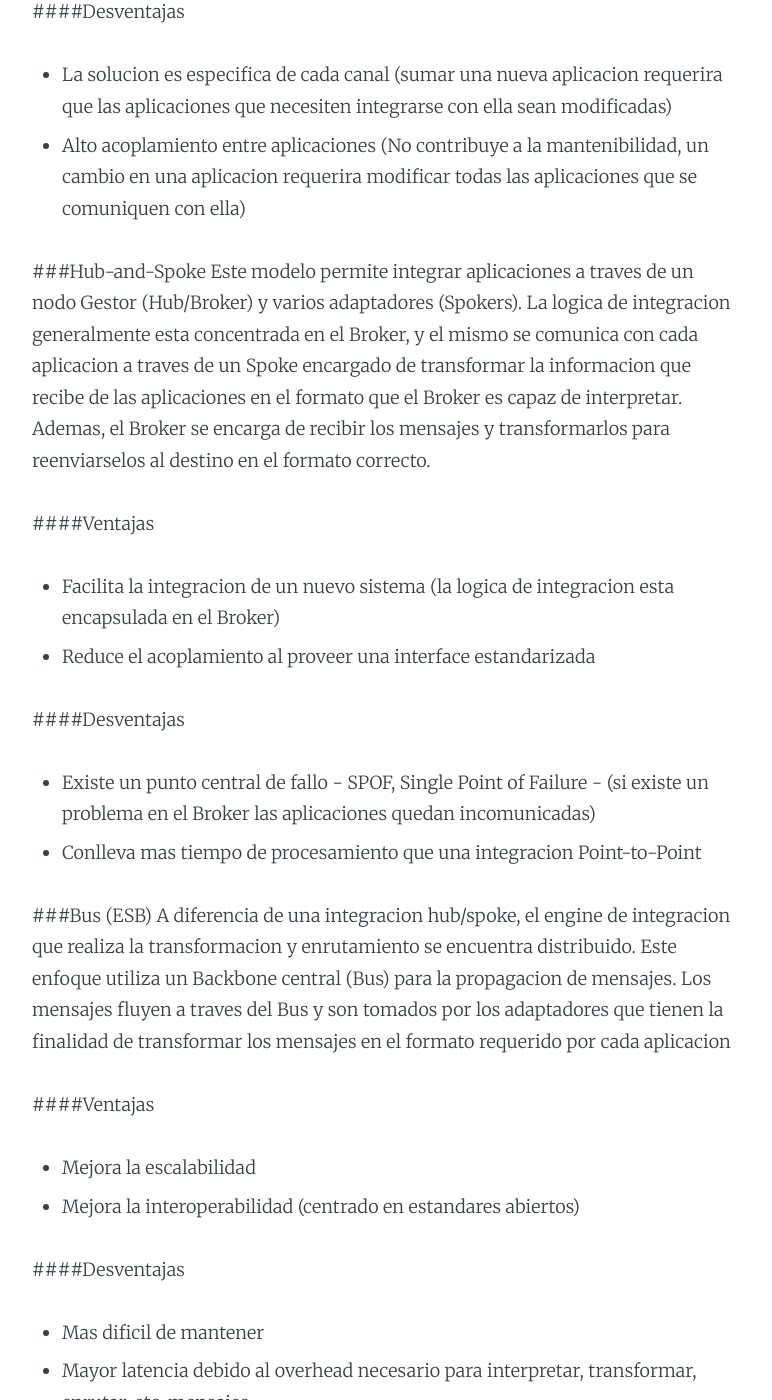
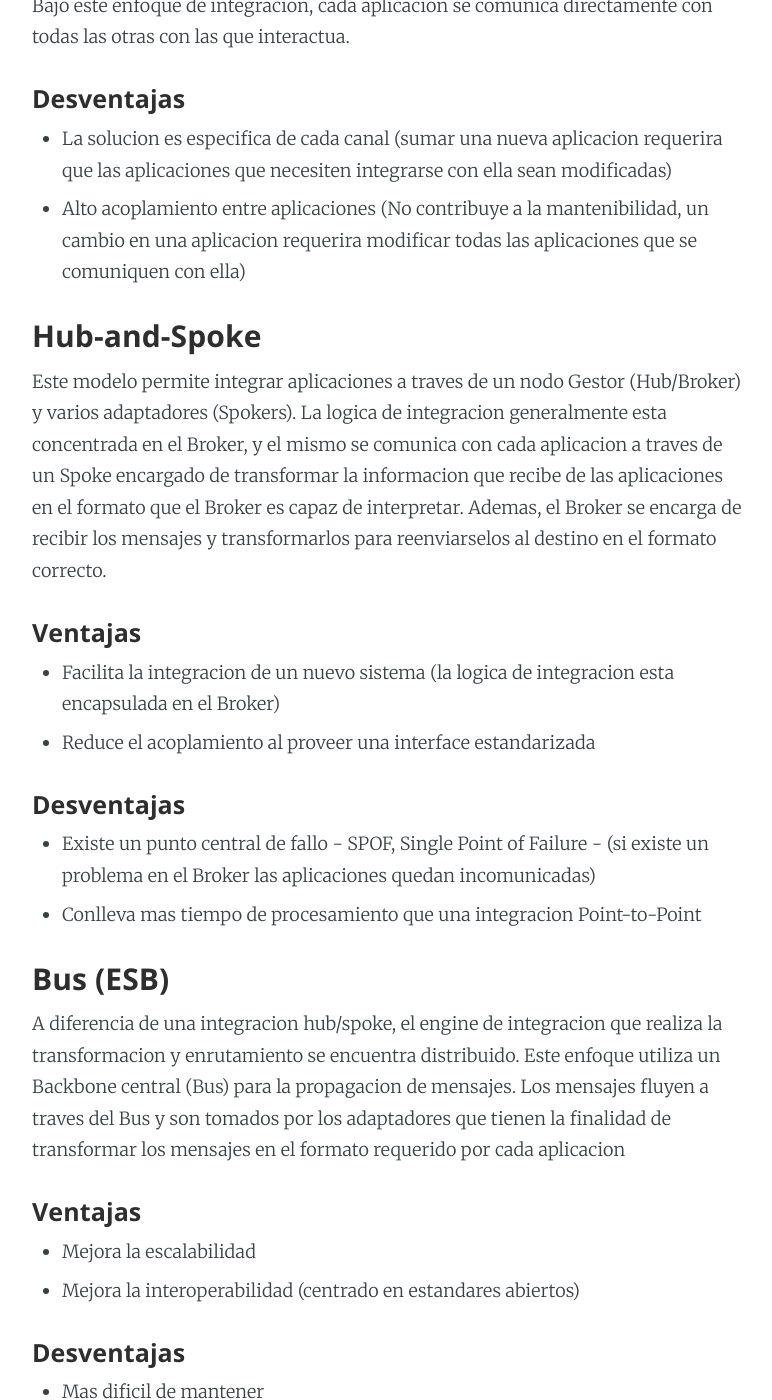
Before and after one commit to jpOlivo/jpOlivo.github.io, a Jekyll site: the page built from _posts/2016-01-10-EAI-Intro.markdown, in a window 1280 px wide and 1400 px high, scrolled down 988 px. Shown: the whole window, without its empty margins (253-1025 px from the left). Built offline with Jekyll 4.4.1, drawn with Linux system fonts in a browser that asks for light colours; some of the changed lines change nothing that is shown; some of the changed text lies outside the part shown.

Commit message:
fix syntax

```diff
--- a/_posts/2016-01-10-EAI-Intro.markdown
+++ b/_posts/2016-01-10-EAI-Intro.markdown
@@ -1,6 +1,6 @@
 ---
 layout: post
-title:  "EAI vs ESB, o de EAI a ESB?"
+title:  "Enfoques para la integracion de aplicaciones empresariales (EAI)"
 date:   2016-01-10 01:44:00
 categories: Integracion
 ---
@@ -15,40 +15,40 @@ El proposito de la integracion de aplicaciones empresariales (EAI) es lograr la
 Existen diferentes enfoques o arquitecturas para lograr la Integracion de Aplicaciones, entre los cuales podemos nombrar: Point-to-Point, Hub-and-Spoke y Bus
 
 
-###Point-to-Point
+### Point-to-Point
 Bajo este enfoque de integracion, cada aplicacion se comunica directamente con todas las otras con las que interactua.
 
-####Desventajas
+#### Desventajas
 * La solucion es especifica de cada canal (sumar una nueva aplicacion requerira que las aplicaciones que necesiten integrarse con ella sean modificadas)
 * Alto acoplamiento entre aplicaciones (No contribuye a la mantenibilidad, un cambio en una aplicacion requerira modificar todas las aplicaciones que se comuniquen con ella)
 
 
 
-###Hub-and-Spoke
+### Hub-and-Spoke
 Este modelo permite integrar aplicaciones a traves de un nodo Gestor (Hub/Broker) y varios adaptadores (Spokers).
 La logica de integracion generalmente esta concentrada en el Broker, y el mismo se comunica con cada aplicacion a traves de un Spoke encargado
 de transformar la informacion que recibe de las aplicaciones en el formato que el Broker es capaz de interpretar. Ademas, el Broker se encarga de recibir los mensajes y transformarlos para reenviarselos al destino en el formato correcto.
 
 
 
-####Ventajas
+#### Ventajas
 * Facilita la integracion de un nuevo sistema (la logica de integracion esta encapsulada en el Broker)
 * Reduce el acoplamiento al proveer una interface estandarizada
 
-####Desventajas
+#### Desventajas
 * Existe un punto central de fallo - SPOF, Single Point of Failure - (si existe un problema en el Broker las aplicaciones quedan incomunicadas)
 * Conlleva mas tiempo de procesamiento que una integracion Point-to-Point
 
-###Bus (ESB)
+### Bus (ESB)
 A diferencia de una integracion hub/spoke, el engine de integracion que realiza la transformacion y enrutamiento se encuentra
 distribuido. Este enfoque utiliza un Backbone central (Bus) para la propagacion de mensajes. Los mensajes fluyen a traves
 del Bus y son tomados por los adaptadores que tienen la finalidad de transformar los mensajes en el formato requerido por cada aplicacion
 
-####Ventajas
+#### Ventajas
 * Mejora la escalabilidad
 * Mejora la interoperabilidad (centrado en estandares abiertos)
 
-####Desventajas
+#### Desventajas
 * Mas dificil de mantener
 * Mayor latencia debido al overhead necesario para interpretar, transformar, enrutar, etc. mensajes.
 
```
